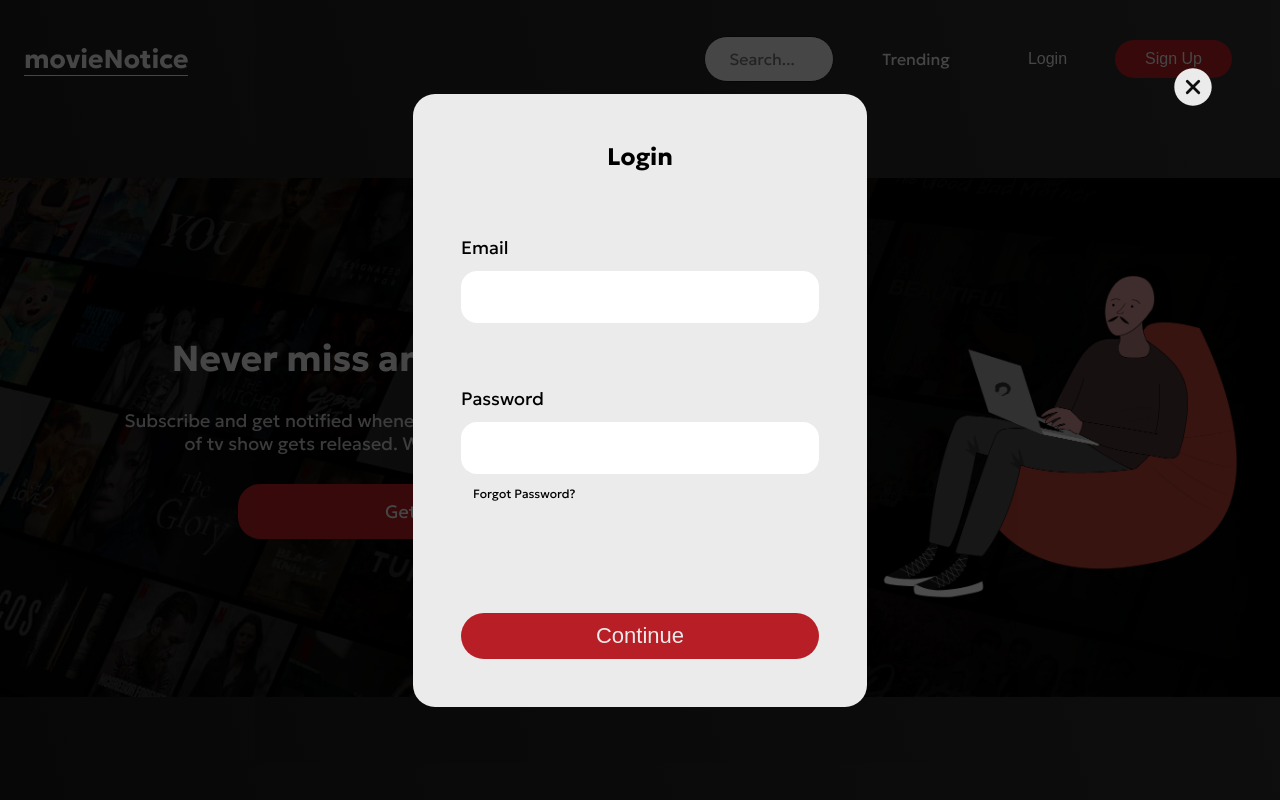
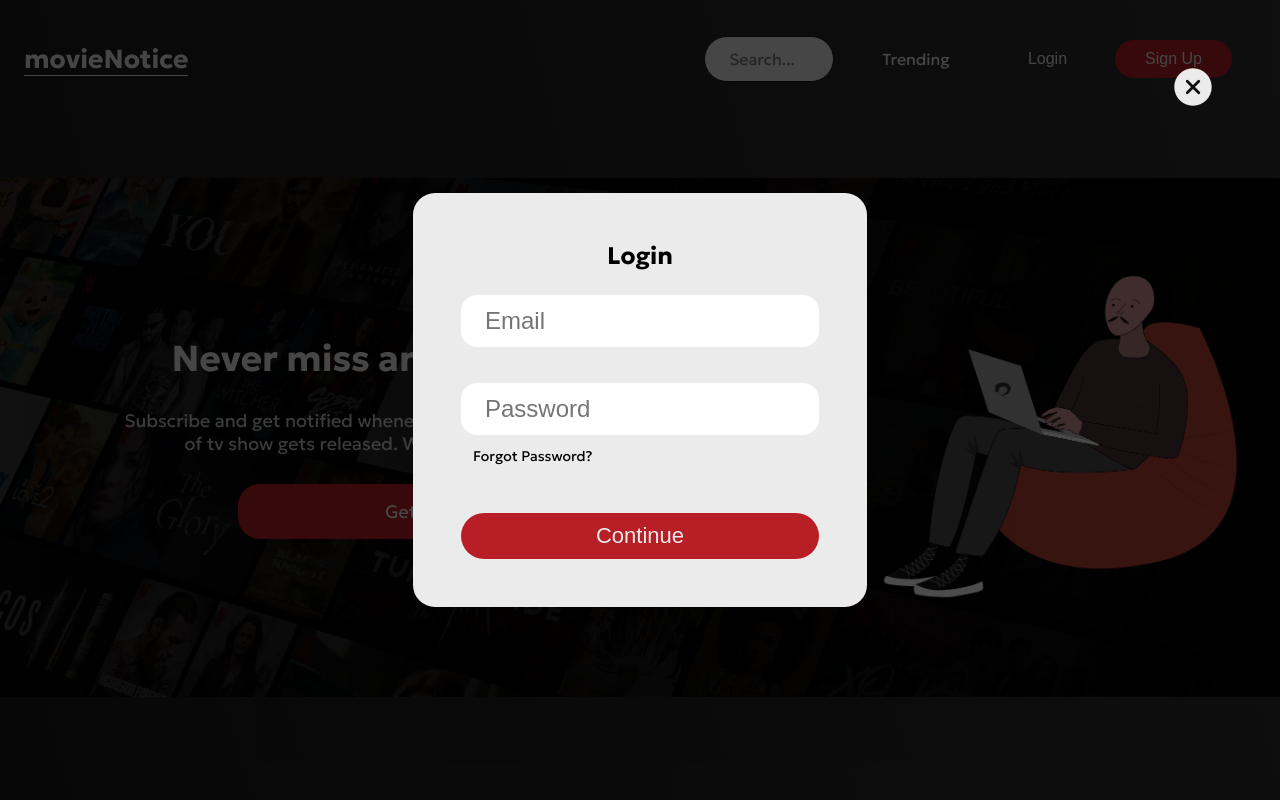
Before and after one commit to lukaghogho/Movie-Notice, a React (Vite) app: page / in a window 1280 px wide. Both pictures are taken after a click on the button "Login". Shown: the top 800 px of the page. Built offline with nearby package versions, Linux system fonts and the light colour scheme; the HTML template or start-up script is replaced by a standard one.

Commit message:
form validity update

```diff
--- a/src/components/modal/Modal.jsx
+++ b/src/components/modal/Modal.jsx
@@ -8,6 +8,7 @@ import {
 import { auth } from "../../firebase";
 import styles from "./Modal.module.css";
 import UserContext from "../store/user-context";
+import Input from "./input/Input";
 
 const initData = {
   email: "",
@@ -16,6 +17,8 @@ const initData = {
   emailErrorType: "",
   passError: false,
   passErrorType: "",
+  authError: false,
+  authErrorType: "",
 };
 
 const dataReducer = (state, action) => {
@@ -38,6 +41,12 @@ const dataReducer = (state, action) => {
         passError: true,
         passErrorType: action.errorType,
       };
+    case "AUTH":
+      return {
+        ...state,
+        authError: true,
+        authErrorType: action.errorType,
+      };
   }
   return initData;
 };
@@ -48,11 +57,13 @@ const Modal = (props) => {
   const [data, dispatchData] = useReducer(dataReducer, initData);
   const emailRef = useRef();
   const passRef = useRef();
-  const symbols = ["&", "=", "_", "'", "-", "+", ",", "<", ">", '"'];
+  // const symbols = ["&", "=", "_", "'", "-", "+", ",", "<", ">", '"'];
+  const validRegex =
+    /^[a-zA-Z0-9.!#$%&'*+/=?^_`{|}~-]+@[a-zA-Z0-9-]+(?:\.[a-zA-Z0-9-]+)*$/;
 
-  const closeClickHandler = () => {
-    props.setModal(false);
-  };
+  // const closeClickHandler = () => {
+
+  // };
 
   const formSubmitHandler = async (e) => {
     try {
@@ -64,15 +75,14 @@ const Modal = (props) => {
           type: "EMAIL",
           errorType: "Email should contain at least 8 characters",
         });
-        return;
+        throw new Error("Email should contain at least 8 characters");
       }
-      if (email.split("").some((mov) => symbols.includes(mov))) {
+      if (!email.match(validRegex)) {
         dispatchData({
           type: "EMAIL",
-          errorType:
-            "Email should only contain letters (a-z), numbers (0-9) and periods (.)",
+          errorType: "Invalid input",
         });
-        return;
+        throw new Error("Invalid input");
       }
       dispatchData({ type: "EMAIL_TRUE" });
       if (password.length < 8) {
@@ -80,21 +90,11 @@ const Modal = (props) => {
           type: "PASSWORD",
           errorType: "Password should contain at least 8 characters",
         });
-        return;
+        throw new Error("Password should contain at least 8 characters");
       }
       dispatchData({
         type: "TRUE",
       });
-
-      const options = {
-        method: "GET",
-        url: "https://api.themoviedb.org/3/authentication/token/new",
-        headers: {
-          accept: "application/json",
-          Authorization:
-            "Bearer eyJhbGciOiJIUzI1NiJ9.eyJhdWQiOiIxNmEzZjVlMjMyODk5NDFhZTEwOGEwM2Q0MjkxMDcwYiIsInN1YiI6IjY0ODE2YzY3ZTM3NWMwMDBjNTI1ZjZiNSIsInNjb3BlcyI6WyJhcGlfcmVhZCJdLCJ2ZXJzaW9uIjoxfQ.kj0XKkgWBc-M36Ggtjn4O_cls4TDFmHFj11xn4fppQ0",
-        },
-      };
       if (props.type === "Sign Up") {
         const response = await createUserWithEmailAndPassword(
           auth,
@@ -140,9 +140,14 @@ const Modal = (props) => {
       }
     } catch (error) {
       console.error(error);
+      console.log(error.code);
+      let errType = error.code.split("/")[0].toUpperCase();
+      const str = error.code.split("/")[1].replaceAll("-", " ");
+      if (str === "wrong password") errType = "PASSWORD";
+      // console.log(str);
       dispatchData({
-        type: "EMAIL",
-        errorType: `Invalid Email / Already in use`,
+        type: errType,
+        errorType: str[0].toUpperCase() + str.slice(1),
       });
     }
   };
@@ -165,37 +170,25 @@ const Modal = (props) => {
       {props.type === "Sign Up" || props.type === "Login" ? (
         <form onSubmit={formSubmitHandler} className={styles.form}>
           <h2 className={styles.heading}>{props.type}</h2>
-          <div>
-            <label htmlFor="email">Email</label>
-            <input
-              className={`${styles.username} ${
-                data.emailError && styles.error
-              }`}
+          <div className={styles["inputs-box"]}>
+            <Input
               name="email"
               type="email"
-              ref={emailRef}
-            />
-            {data.emailError && (
-              <span className={styles["error-text"]}>
-                {data.emailErrorType}
-              </span>
-            )}
-          </div>
-          <div>
-            <label htmlFor="password">Password</label>
-            <input
-              className={`${styles.password} ${data.passError && styles.error}`}
+              error={data.emailError}
+              errorType={data.emailErrorType}
+              reff={emailRef}
+            ></Input>
+            <Input
               name="password"
               type="password"
-              ref={passRef}
-            />
-            {data.passError && (
-              <span className={styles["error-text"]}>{data.passErrorType}</span>
-            )}
-            {props.type === "Login" && (
-              <span className={styles.forgot}>Forgot Password?</span>
-            )}
+              error={data.passError}
+              errorType={data.passErrorType}
+              reff={passRef}
+            ></Input>
           </div>
+          {data.authError && (
+            <p className={styles["auth-error"]}>{data.authErrorType}</p>
+          )}
           <button className={styles.btn}>Continue</button>
         </form>
       ) : (
@@ -209,7 +202,7 @@ const Modal = (props) => {
         </Fragment>
       )}
       <ion-icon
-        onClick={closeClickHandler}
+        onClick={() => props.setModal(false)}
         id={styles.icon}
         name="close-circle"
       ></ion-icon>
--- a/src/components/modal/Modal.module.css
+++ b/src/components/modal/Modal.module.css
@@ -15,45 +15,20 @@
   font-size: 2.4rem;
   user-select: none;
   text-align: center;
+  margin-bottom: 2.4rem;
 }
 
 .form {
   max-width: 48rem;
-  display: flex;
-  flex-direction: column;
-  gap: 6.4rem;
   background-color: #ebebeb;
   border-radius: 22px;
   padding: 4.8rem;
 }
 
-.form div {
-  position: relative;
+.inputs-box {
   display: flex;
   flex-direction: column;
-}
-
-.form div label {
-  font-size: 1.8rem;
-  margin-bottom: 1.2rem;
-  user-select: none;
-}
-
-.form div input {
-  font-size: 2.4rem;
-  border-radius: 16px;
-  border: none;
-  padding: 1.2rem 2.4rem;
-}
-
-.form div input:focus {
-  outline: 1px solid #000;
-}
-
-.forgot {
-  font-size: 1.2rem;
-  margin: 1.2rem;
-  cursor: pointer;
+  gap: 3.6rem;
 }
 
 #icon {
@@ -84,21 +59,16 @@
   background-color: #6e1216;
 }
 
-.error {
-  border: 1px solid #eb2f06 !important;
-  background-color: rgba(255, 0, 0, 0.3) !important;
+.btn:disabled,
+.btn:disabled:hover,
+.btn:disabled:active {
+  user-select: none;
+  color: black;
+  background-color: rgb(54, 54, 54);
 }
 
-.error:focus {
-  outline: 1px solid #eb2f06 !important;
-  background-color: rgba(255, 0, 0, 0.3) !important;
+.auth-error {
+  font-size: 1.4rem;
+  color: #eb2f06 !important;
+  margin-left: 1.2rem;
 }
-
-.error-text {
-  position: absolute;
-  bottom: -2rem;
-  color: #eb2f06 !important;
-  font-size: 1.2rem;
-  margin: 6px 1.2rem 1.2rem 1.2rem;
-  transform: translateY(100%);
-}
--- a/src/components/modal/input/Input.jsx
+++ b/src/components/modal/input/Input.jsx
@@ -15,6 +15,9 @@ const Input = (props) => {
       {props.error && (
         <span className={styles["error-text"]}>{props.errorType}</span>
       )}
+      {props.type === "password" && (
+        <span className={styles.forgot}>Forgot Password?</span>
+      )}
     </div>
   );
 };
--- a/src/components/modal/input/Input.module.css
+++ b/src/components/modal/input/Input.module.css
@@ -22,6 +22,12 @@
   -webkit-box-shadow: 0 0 0 30px #fff inset;
 }
 
+.forgot {
+  font-size: 1.4rem;
+  margin: 1.2rem;
+  cursor: pointer;
+}
+
 .error {
   border: 1px solid #eb2f06 !important;
   /* background-color: rgba(255, 0, 0, 0.3) !important; */
@@ -34,7 +40,6 @@
 
 .error-text {
   color: #eb2f06 !important;
-  font-size: 1.2rem;
-  /* margin: 6px 1rem 1.2rem 0; */
-  margin-top: 1rem;
+  font-size: 1.4rem;
+  margin: 1.2rem 0 0 1.2rem;
 }
```
